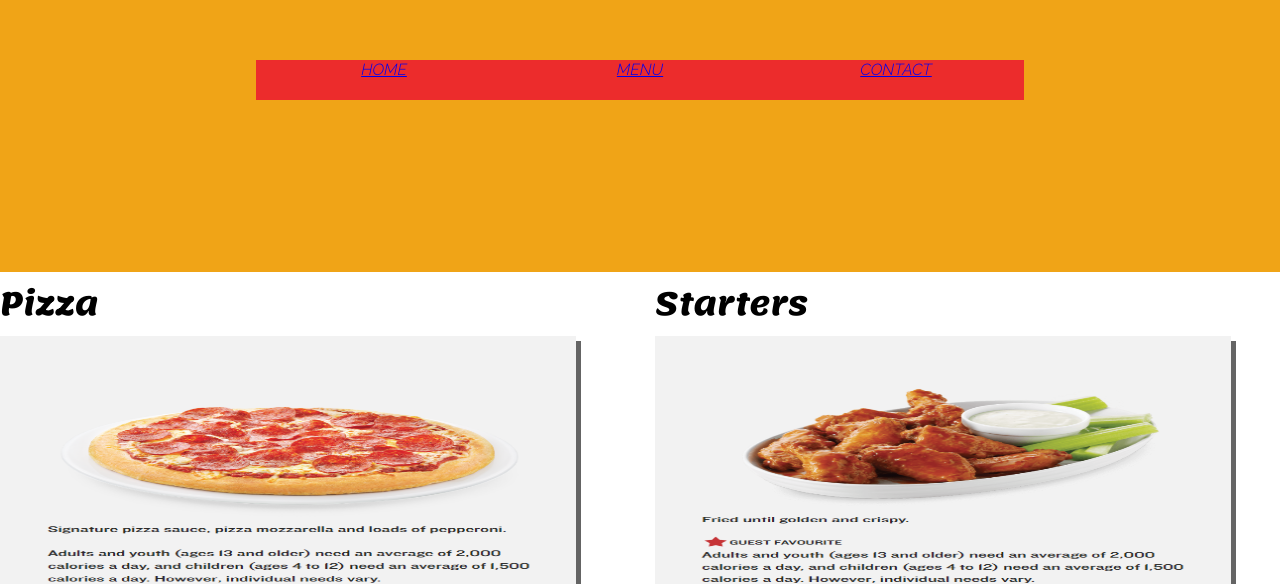
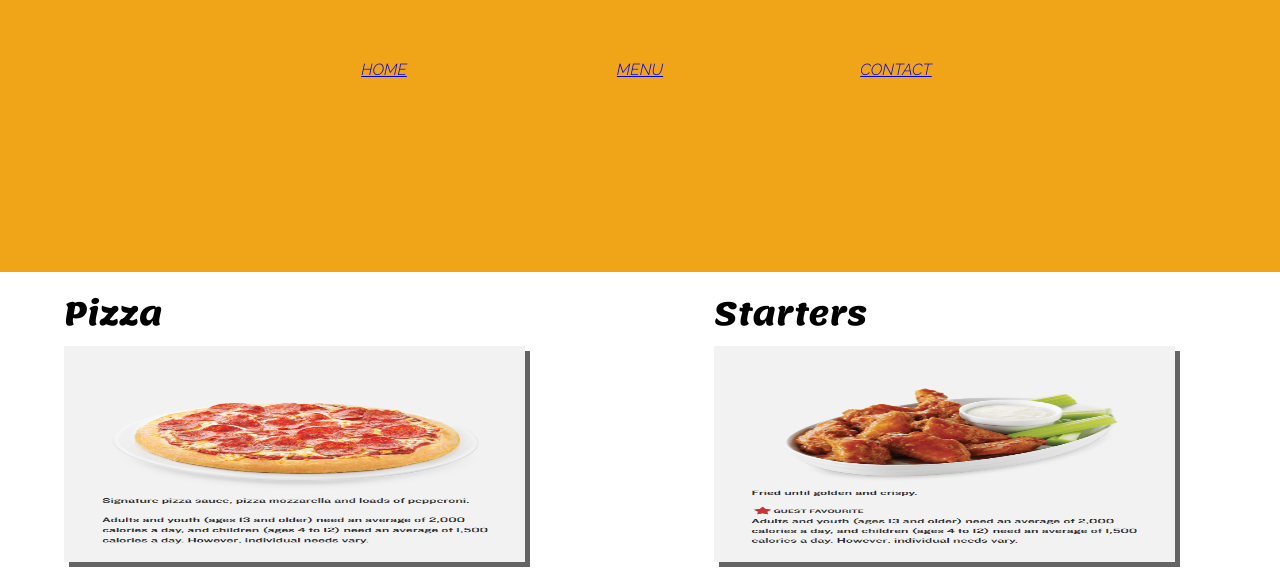
Before and after one commit to acydcross/OkotoksPizzaProject, a plain HTML site: page index.html in a window 1280 px wide. Shown: the part 112-696 px from the top of the page. Drawn offline with Linux system fonts and the light colour scheme.

Commit message:
Fixed the h-contents

```diff
--- a/css/index.scss
+++ b/css/index.scss
@@ -7,6 +7,10 @@
 * {
     padding: 0;
     margin: 0;
+}
+
+html, body {
+    height: 100%;
 }
 
 p {
@@ -36,7 +40,7 @@ div {
     align-items: center;
 
     .h-clickers {
-        background-color: rgb(236, 44, 44);
+        background-color: rgb(240, 164, 23);
         width: 20vw;
         height: 5vh;
         text-align: center;
@@ -49,14 +53,16 @@ div {
     display: grid;
     grid-template-rows: 50% 50%;
     grid-template-columns: 50% 50%;
-    grid-column-gap: 15px;
-    grid-row-gap: 15px;
+    grid-column-gap: 10px;
+    grid-row-gap: 10px;
     justify-items: center;
     align-items: center;
 
     .h-contents {
-        width: 100%;
-        height: 100%;
+        width: 80%;
+        height: 80%;
+        position: relative;
+        margin-bottom: 5vh;
     }
 
     .topImg {
@@ -72,11 +78,12 @@ div {
 #footer {
     background-color: rgb(240, 164, 23);
     width: 100%;
-    min-height: 15vh;
+    min-height: 100%;
     display: grid;
     grid-template-columns: repeat(5, 2fr);
     justify-items: center;
     align-items: center;
+    position: relative;
 
 
     .footers {
```
Also changed, not shown: css/index.css, 1 other file.
